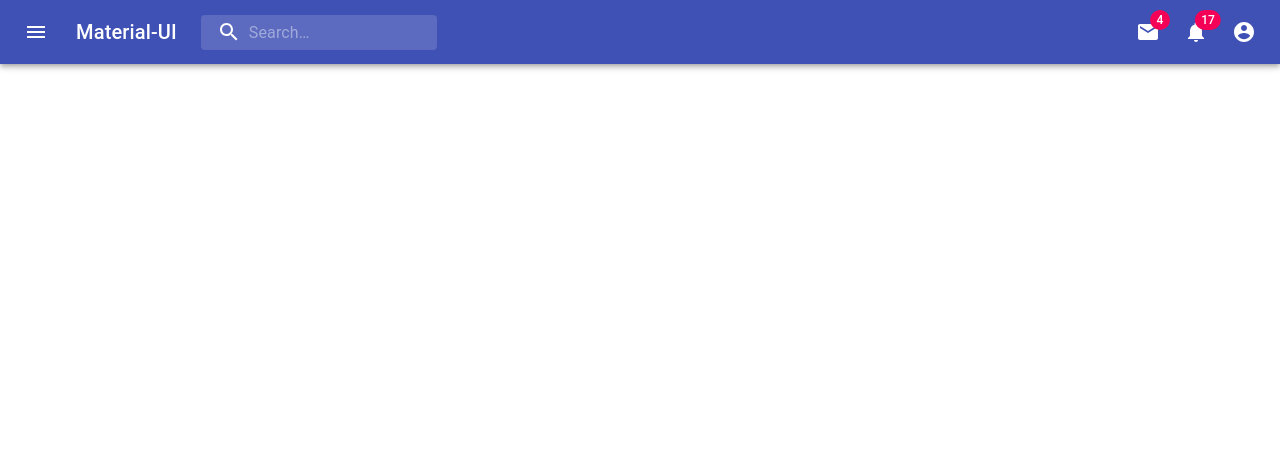
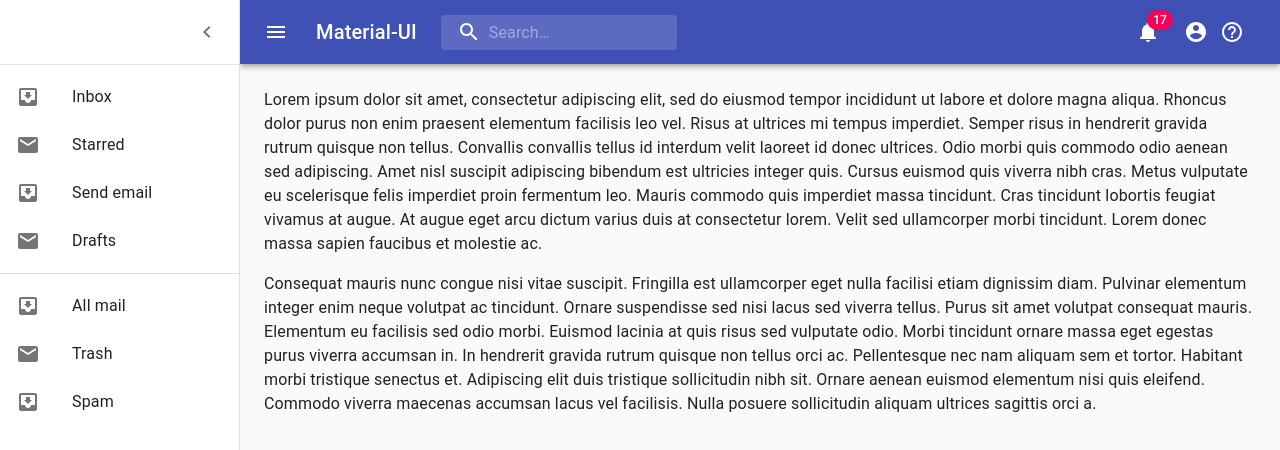
Before and after one commit to ismardoi2001/assessment, a React (Create React App) app: page / in a window 1280 px wide. Both pictures are taken after a click on the button 36 px from the left and 32 px from the top of the page. Shown: the top 450 px of the page. Built offline with nearby package versions, Linux system fonts and the light colour scheme.

Commit message:
header and drawer implemented

```diff
--- a/src/App.js
+++ b/src/App.js
@@ -1,5 +1,5 @@
 import React from 'react';
-import logo from './logo.svg';
+
 import './App.css';
 import Header from './components/header';
 
--- a/src/components/header.js
+++ b/src/components/header.js
@@ -1,27 +1,92 @@
 import React from 'react';
-import { fade, makeStyles } from '@material-ui/core/styles';
+import clsx from 'clsx';
+import { fade, makeStyles, useTheme } from '@material-ui/core/styles';
+import Drawer from '@material-ui/core/Drawer';
+import CssBaseline from '@material-ui/core/CssBaseline';
 import AppBar from '@material-ui/core/AppBar';
 import Toolbar from '@material-ui/core/Toolbar';
+import List from '@material-ui/core/List';
+import Typography from '@material-ui/core/Typography';
+import Divider from '@material-ui/core/Divider';
 import IconButton from '@material-ui/core/IconButton';
-import Typography from '@material-ui/core/Typography';
+import MenuIcon from '@material-ui/icons/Menu';
+import ChevronLeftIcon from '@material-ui/icons/ChevronLeft';
+import ChevronRightIcon from '@material-ui/icons/ChevronRight';
+import ListItem from '@material-ui/core/ListItem';
+import ListItemIcon from '@material-ui/core/ListItemIcon';
+import ListItemText from '@material-ui/core/ListItemText';
+import InboxIcon from '@material-ui/icons/MoveToInbox';
+import MailIcon from '@material-ui/icons/Mail';
+import SearchIcon from '@material-ui/icons/Search';
 import InputBase from '@material-ui/core/InputBase';
+import NotificationsIcon from '@material-ui/icons/Notifications';
+import MoreIcon from '@material-ui/icons/MoreVert';
+import AccountCircle from '@material-ui/icons/AccountCircle';
 import Badge from '@material-ui/core/Badge';
+import HelpOutlineIcon from '@material-ui/icons/HelpOutline';
 import MenuItem from '@material-ui/core/MenuItem';
 import Menu from '@material-ui/core/Menu';
-import MenuIcon from '@material-ui/icons/Menu';
-import SearchIcon from '@material-ui/icons/Search';
-import AccountCircle from '@material-ui/icons/AccountCircle';
-import MailIcon from '@material-ui/icons/Mail';
-import NotificationsIcon from '@material-ui/icons/Notifications';
-import MoreIcon from '@material-ui/icons/MoreVert';
+const drawerWidth = 240;
 
 const useStyles = makeStyles((theme) => ({
+  root: {
+    display: 'flex',
+  },
   grow: {
     flexGrow: 1,
+  },
+  appBar: {
+    transition: theme.transitions.create(['margin', 'width'], {
+      easing: theme.transitions.easing.sharp,
+      duration: theme.transitions.duration.leavingScreen,
+    }),
+  },
+  appBarShift: {
+    width: `calc(100% - ${drawerWidth}px)`,
+    marginLeft: drawerWidth,
+    transition: theme.transitions.create(['margin', 'width'], {
+      easing: theme.transitions.easing.easeOut,
+      duration: theme.transitions.duration.enteringScreen,
+    }),
   },
   menuButton: {
     marginRight: theme.spacing(2),
   },
+  hide: {
+    display: 'none',
+  },
+  drawer: {
+    width: drawerWidth,
+    flexShrink: 0,
+  },
+  drawerPaper: {
+    width: drawerWidth,
+  },
+  drawerHeader: {
+    display: 'flex',
+    alignItems: 'center',
+    padding: theme.spacing(0, 1),
+    // necessary for content to be below app bar
+    ...theme.mixins.toolbar,
+    justifyContent: 'flex-end',
+  },
+  content: {
+    flexGrow: 1,
+    padding: theme.spacing(3),
+    transition: theme.transitions.create('margin', {
+      easing: theme.transitions.easing.sharp,
+      duration: theme.transitions.duration.leavingScreen,
+    }),
+    marginLeft: -drawerWidth,
+  },
+  contentShift: {
+    transition: theme.transitions.create('margin', {
+      easing: theme.transitions.easing.easeOut,
+      duration: theme.transitions.duration.enteringScreen,
+    }),
+    marginLeft: 0,
+  },
+
   title: {
     display: 'none',
     [theme.breakpoints.up('sm')]: {
@@ -79,16 +144,26 @@ const useStyles = makeStyles((theme) => ({
   },
 }));
 
-export default function Header() {
+const Header = () => {
   const classes = useStyles();
+  const theme = useTheme();
+  const [open, setOpen] = React.useState(false);
   const [anchorEl, setAnchorEl] = React.useState(null);
   const [mobileMoreAnchorEl, setMobileMoreAnchorEl] = React.useState(null);
 
   const isMenuOpen = Boolean(anchorEl);
   const isMobileMenuOpen = Boolean(mobileMoreAnchorEl);
 
-  const handleProfileMenuOpen = (event) => {
-    setAnchorEl(event.currentTarget);
+  const handleDrawerOpen = () => {
+    setOpen(true);
+  };
+
+  const handleDrawerClose = () => {
+    setOpen(false);
+  };
+
+  const handleMobileMenuOpen = (event) => {
+    setMobileMoreAnchorEl(event.currentTarget);
   };
 
   const handleMobileMenuClose = () => {
@@ -100,8 +175,8 @@ export default function Header() {
     handleMobileMenuClose();
   };
 
-  const handleMobileMenuOpen = (event) => {
-    setMobileMoreAnchorEl(event.currentTarget);
+  const handleProfileMenuOpen = (event) => {
+    setAnchorEl(event.currentTarget);
   };
 
   const menuId = 'primary-search-account-menu';
@@ -132,14 +207,6 @@ export default function Header() {
       onClose={handleMobileMenuClose}
     >
       <MenuItem>
-        <IconButton aria-label='show 4 new mails' color='inherit'>
-          <Badge badgeContent={4} color='secondary'>
-            <MailIcon />
-          </Badge>
-        </IconButton>
-        <p>Messages</p>
-      </MenuItem>
-      <MenuItem>
         <IconButton aria-label='show 11 new notifications' color='inherit'>
           <Badge badgeContent={11} color='secondary'>
             <NotificationsIcon />
@@ -160,16 +227,23 @@ export default function Header() {
       </MenuItem>
     </Menu>
   );
-
   return (
-    <div className={classes.grow}>
-      <AppBar position='static'>
+    <div className={classes.root}>
+      <CssBaseline />
+      <div>
+        <AppBar
+          position='fixed'
+          className={clsx(classes.appBar, {
+            [classes.appBarShift]: open,
+          })}
+        >
           <Toolbar>
             <IconButton
               edge='start'
               className={classes.menuButton}
               color='inherit'
               aria-label='open drawer'
+              onClick={() => handleDrawerOpen()}
             >
               <MenuIcon />
             </IconButton>
@@ -191,12 +265,10 @@ export default function Header() {
             </div>
             <div className={classes.grow} />
             <div className={classes.sectionDesktop}>
-            <IconButton aria-label='show 4 new mails' color='inherit'>
-              <Badge badgeContent={4} color='secondary'>
-                <MailIcon />
-              </Badge>
-            </IconButton>
-            <IconButton aria-label='show 17 new notifications' color='inherit'>
+              <IconButton
+                aria-label='show 17 new notifications'
+                color='inherit'
+              >
                 <Badge badgeContent={17} color='secondary'>
                   <NotificationsIcon />
                 </Badge>
@@ -204,18 +276,22 @@ export default function Header() {
               <IconButton
                 edge='end'
                 aria-label='account of current user'
-              aria-controls={menuId}
                 aria-haspopup='true'
                 onClick={handleProfileMenuOpen}
                 color='inherit'
               >
                 <AccountCircle />
               </IconButton>
+              <IconButton color='inherit'>
+                <Badge color='secondary'>
+                  <HelpOutlineIcon />
+                </Badge>
+              </IconButton>
             </div>
+
             <div className={classes.sectionMobile}>
               <IconButton
                 aria-label='show more'
-              aria-controls={mobileMenuId}
                 aria-haspopup='true'
                 onClick={handleMobileMenuOpen}
                 color='inherit'
@@ -228,5 +304,84 @@ export default function Header() {
         {renderMobileMenu}
         {renderMenu}
       </div>
+      <Drawer
+        className={classes.drawer}
+        variant='persistent'
+        anchor='left'
+        open={open}
+        classes={{
+          paper: classes.drawerPaper,
+        }}
+      >
+        <div className={classes.drawerHeader}>
+          <IconButton onClick={handleDrawerClose}>
+            {theme.direction === 'ltr' ? (
+              <ChevronLeftIcon />
+            ) : (
+              <ChevronRightIcon />
+            )}
+          </IconButton>
+        </div>
+        <Divider />
+        <List>
+          {['Inbox', 'Starred', 'Send email', 'Drafts'].map((text, index) => (
+            <ListItem button key={text}>
+              <ListItemIcon>
+                {index % 2 === 0 ? <InboxIcon /> : <MailIcon />}
+              </ListItemIcon>
+              <ListItemText primary={text} />
+            </ListItem>
+          ))}
+        </List>
+        <Divider />
+        <List>
+          {['All mail', 'Trash', 'Spam'].map((text, index) => (
+            <ListItem button key={text}>
+              <ListItemIcon>
+                {index % 2 === 0 ? <InboxIcon /> : <MailIcon />}
+              </ListItemIcon>
+              <ListItemText primary={text} />
+            </ListItem>
+          ))}
+        </List>
+      </Drawer>
+      <main
+        className={clsx(classes.content, {
+          [classes.contentShift]: open,
+        })}
+      >
+        <div className={classes.drawerHeader} />
+        <Typography paragraph>
+          Lorem ipsum dolor sit amet, consectetur adipiscing elit, sed do
+          eiusmod tempor incididunt ut labore et dolore magna aliqua. Rhoncus
+          dolor purus non enim praesent elementum facilisis leo vel. Risus at
+          ultrices mi tempus imperdiet. Semper risus in hendrerit gravida rutrum
+          quisque non tellus. Convallis convallis tellus id interdum velit
+          laoreet id donec ultrices. Odio morbi quis commodo odio aenean sed
+          adipiscing. Amet nisl suscipit adipiscing bibendum est ultricies
+          integer quis. Cursus euismod quis viverra nibh cras. Metus vulputate
+          eu scelerisque felis imperdiet proin fermentum leo. Mauris commodo
+          quis imperdiet massa tincidunt. Cras tincidunt lobortis feugiat
+          vivamus at augue. At augue eget arcu dictum varius duis at consectetur
+          lorem. Velit sed ullamcorper morbi tincidunt. Lorem donec massa sapien
+          faucibus et molestie ac.
+        </Typography>
+        <Typography paragraph>
+          Consequat mauris nunc congue nisi vitae suscipit. Fringilla est
+          ullamcorper eget nulla facilisi etiam dignissim diam. Pulvinar
+          elementum integer enim neque volutpat ac tincidunt. Ornare suspendisse
+          sed nisi lacus sed viverra tellus. Purus sit amet volutpat consequat
+          mauris. Elementum eu facilisis sed odio morbi. Euismod lacinia at quis
+          risus sed vulputate odio. Morbi tincidunt ornare massa eget egestas
+          purus viverra accumsan in. In hendrerit gravida rutrum quisque non
+          tellus orci ac. Pellentesque nec nam aliquam sem et tortor. Habitant
+          morbi tristique senectus et. Adipiscing elit duis tristique
+          sollicitudin nibh sit. Ornare aenean euismod elementum nisi quis
+          eleifend. Commodo viverra maecenas accumsan lacus vel facilisis. Nulla
+          posuere sollicitudin aliquam ultrices sagittis orci a.
+        </Typography>
+      </main>
+    </div>
   );
-}
+};
+export default Header;
```
Also changed, not shown: src/components/drawer.js (deleted). Lines whose indentation alone changed are shown as unchanged.
